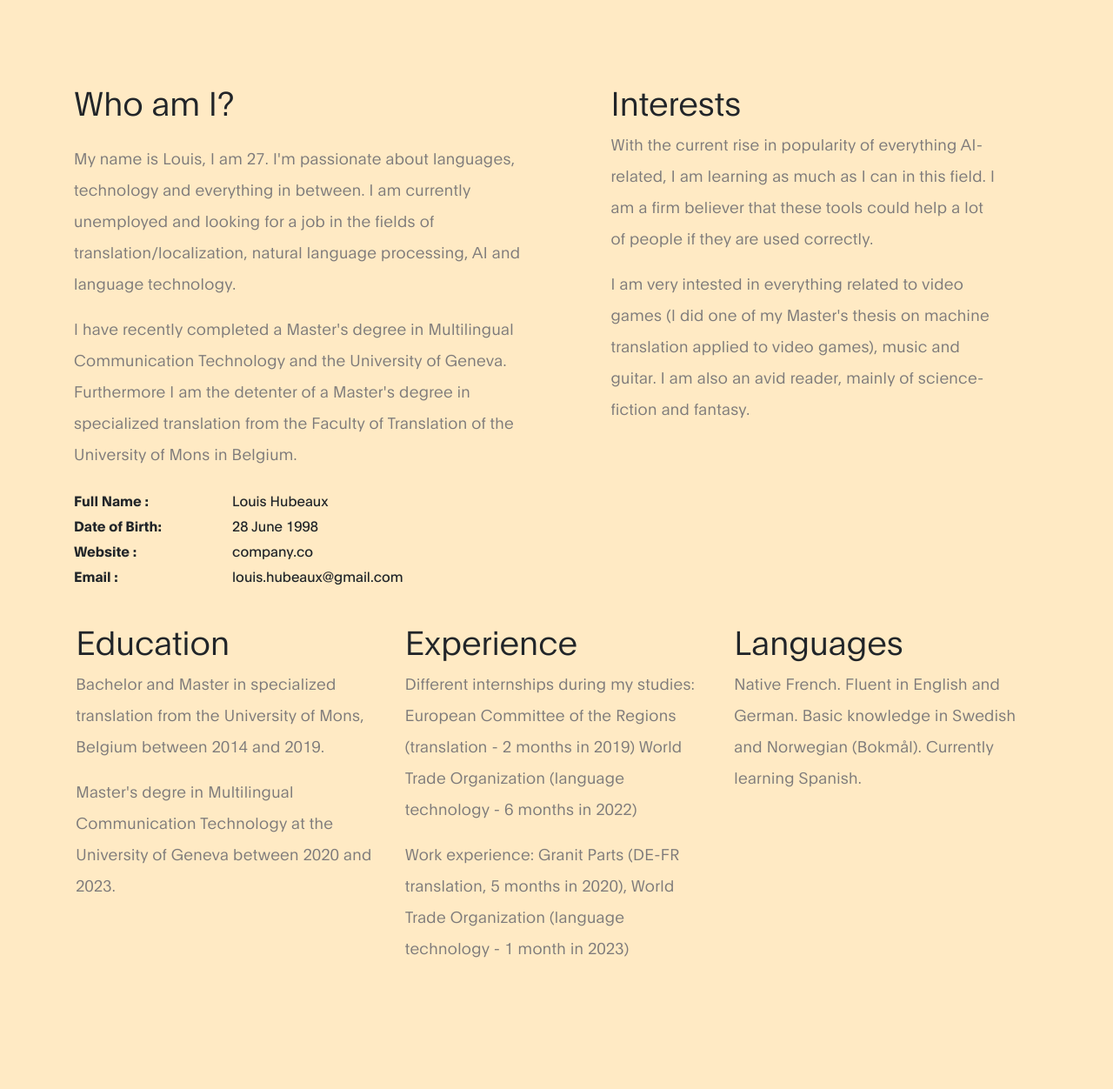
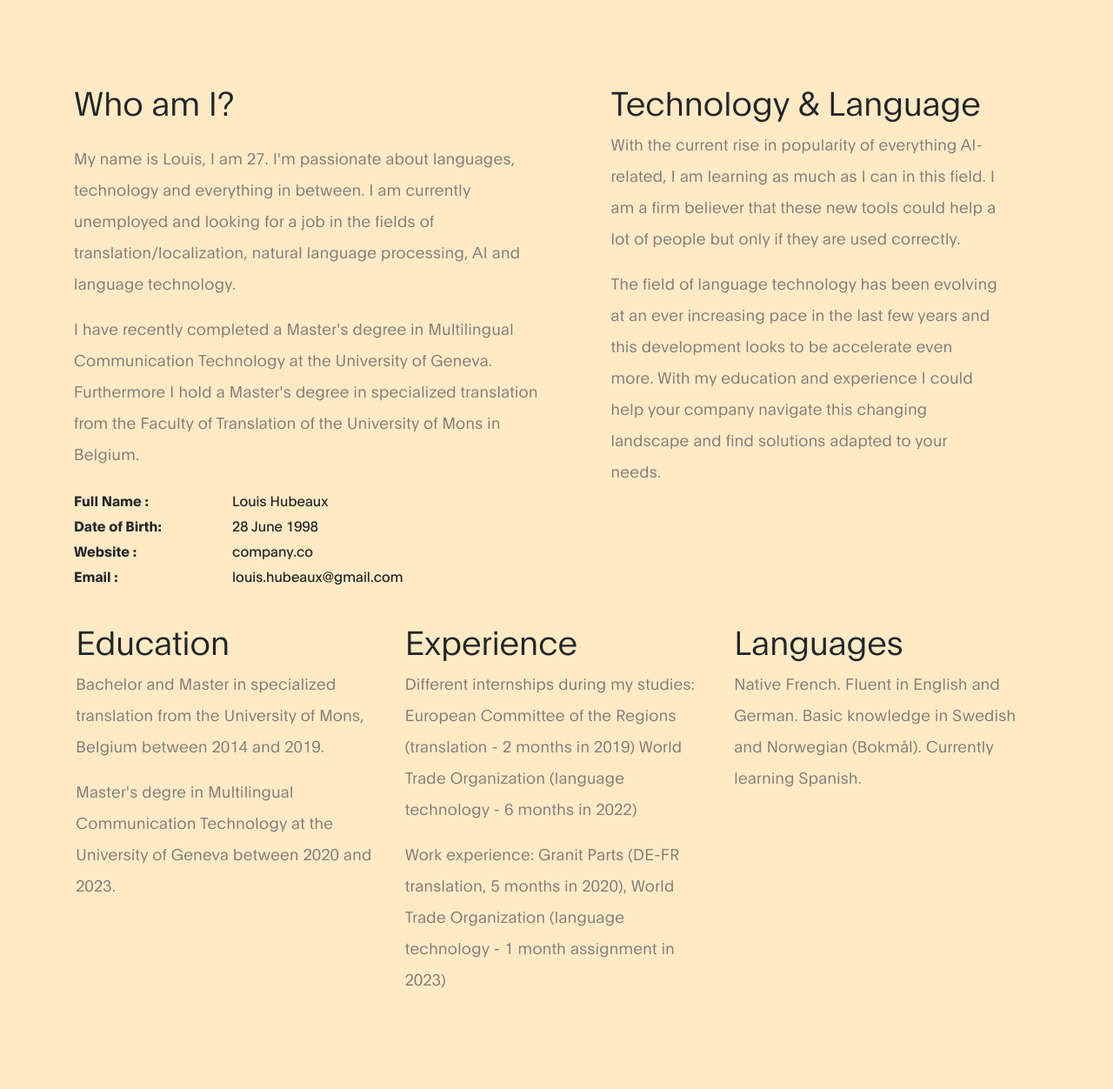
Before and after one commit to lhubeaux/lhubeaux.github.io, a plain HTML site: page index.html in a window 1280 px wide. Shown: the part 668-1920 px from the top of the page at 87% size. Drawn offline with Linux system fonts and the light colour scheme.

Commit message:
Add files via upload
updated index

```diff
--- a/index.html
+++ b/index.html
@@ -98,7 +98,7 @@ https://www.tooplate.com/view/2120-ben-resume
 
                     <p>My name is Louis, I am 27. I'm passionate about languages, technology and everything in between. I am currently unemployed and looking for a job in the fields of translation/localization, natural language processing, AI and language technology.</p>
 
-                    <p>I have recently completed a Master's degree in Multilingual Communication Technology and the University of Geneva. Furthermore I am the detenter of a Master's degree in specialized translation from the Faculty of Translation of the University of Mons in Belgium.</p>
+                    <p>I have recently completed a Master's degree in Multilingual Communication Technology at the University of Geneva. Furthermore I hold a Master's degree in specialized translation from the Faculty of Translation of the University of Mons in Belgium.</p>
 
                     <ul class="mt-4 mb-5 mb-lg-0 profile-list list-unstyled">
                         <li><strong>Full Name :</strong> Louis Hubeaux </li>
@@ -112,9 +112,9 @@ https://www.tooplate.com/view/2120-ben-resume
                 </div>
 
                 <div class="col-lg-5 mx-auto col-md-6 col-12">
-                  <h3> Interests</h3>
-                    <p>With the current rise in popularity of everything AI-related, I am learning as much as I can in this field. I am a firm believer that these tools could help a lot of people if they are used correctly.</p>
-                    <p>I am very intested in everything related to video games (I did one of my Master's thesis on machine translation applied to video games), music and guitar. I am also an avid reader, mainly of science-fiction and fantasy.</p>
+                  <h3>Technology & Language</h3>
+                    <p>With the current rise in popularity of everything AI-related, I am learning as much as I can in this field. I am a firm believer that these new tools could help a lot of people but only if they are used correctly.</p>
+                    <p>The field of language technology has been evolving at an ever increasing pace in the last few years and this development looks to be accelerate even more. With my education and experience I could help your company navigate this changing landscape and find solutions adapted to your needs.</p>
                 </div>
 
             </div>
@@ -127,7 +127,7 @@ https://www.tooplate.com/view/2120-ben-resume
                 <div class="col-lg-4 col-md-4 col-12">
                 <h3>Experience</h3>
                 <p>Different internships during my studies: European Committee of the Regions (translation - 2 months in 2019) World Trade Organization (language technology - 6 months in 2022)</p>
-                <p>Work experience: Granit Parts (DE-FR translation, 5 months in 2020), World Trade Organization (language technology - 1 month in 2023)</p>
+                <p>Work experience: Granit Parts (DE-FR translation, 5 months in 2020), World Trade Organization (language technology - 1 month assignment in 2023)</p>
                 </div>
                 <div class="col-lg-4 col-md-4 col-12">
                 <h3>Languages</h3>
```
